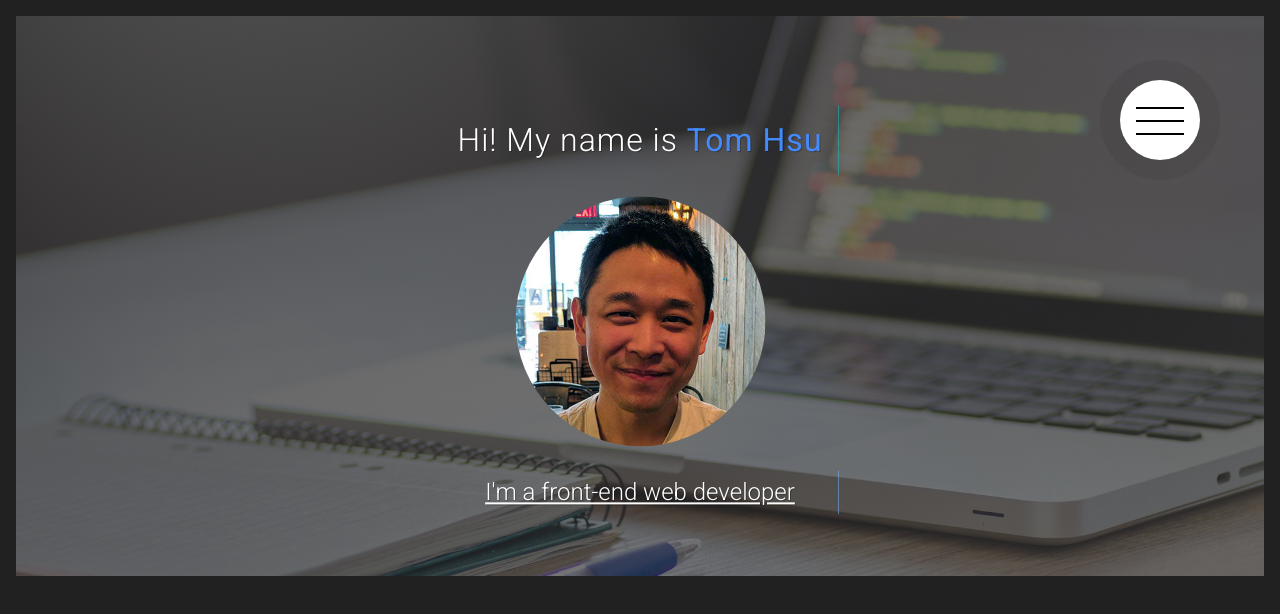
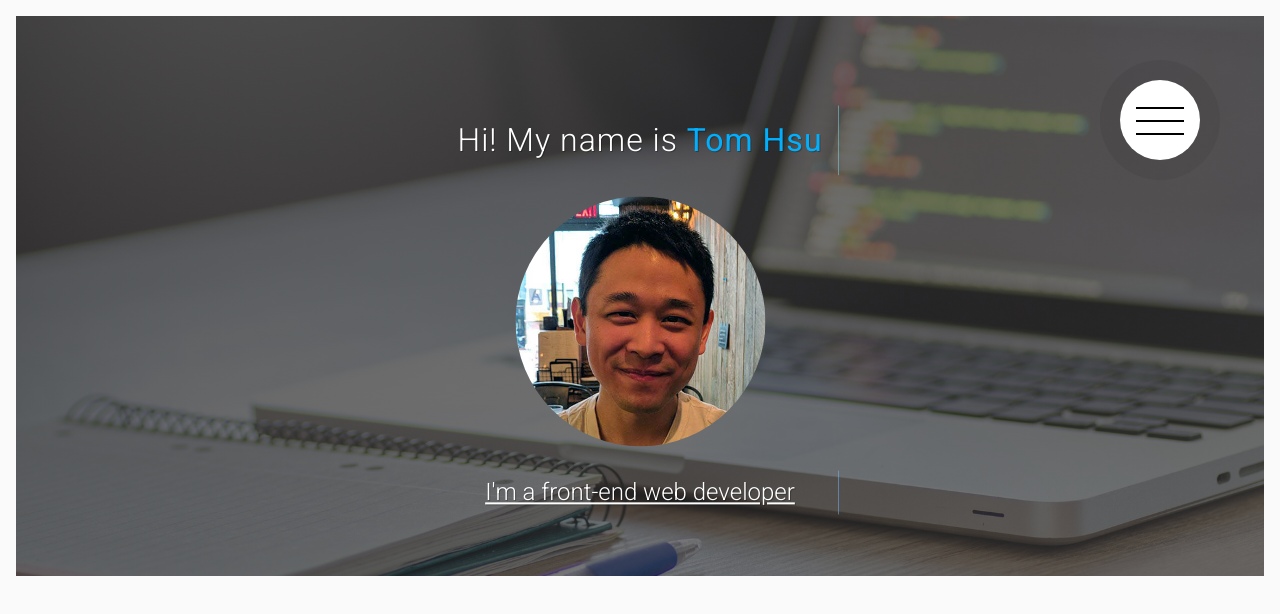
Before and after one commit to thomaschsu/react-portfolio, a React (Create React App) app: page / in a window 1280 px wide. Shown: the top 614 px of the page. Built offline with nearby package versions, Linux system fonts and the light colour scheme.

Commit message:
Edited some scss

```diff
--- a/src/Header.scss
+++ b/src/Header.scss
@@ -101,13 +101,13 @@ $color-black: #424242;
     }
 
     &-name {
-        color: #448AFF;
+        color: #00B0FF;
         font-weight: 400;
     }
 }
 
 .highlight-hover {
-    @include highlight($color-secondary-dark);
+    @include highlight(#80DEEA);
 }
 
 #me {
--- a/src/index.scss
+++ b/src/index.scss
@@ -5,7 +5,7 @@ body {
   -webkit-font-smoothing: antialiased;
   -moz-osx-font-smoothing: grayscale;
   padding: 1rem;
-  background-color: #212121;
+  background-color: #FAFAFA;
 }
 
 code {
```
